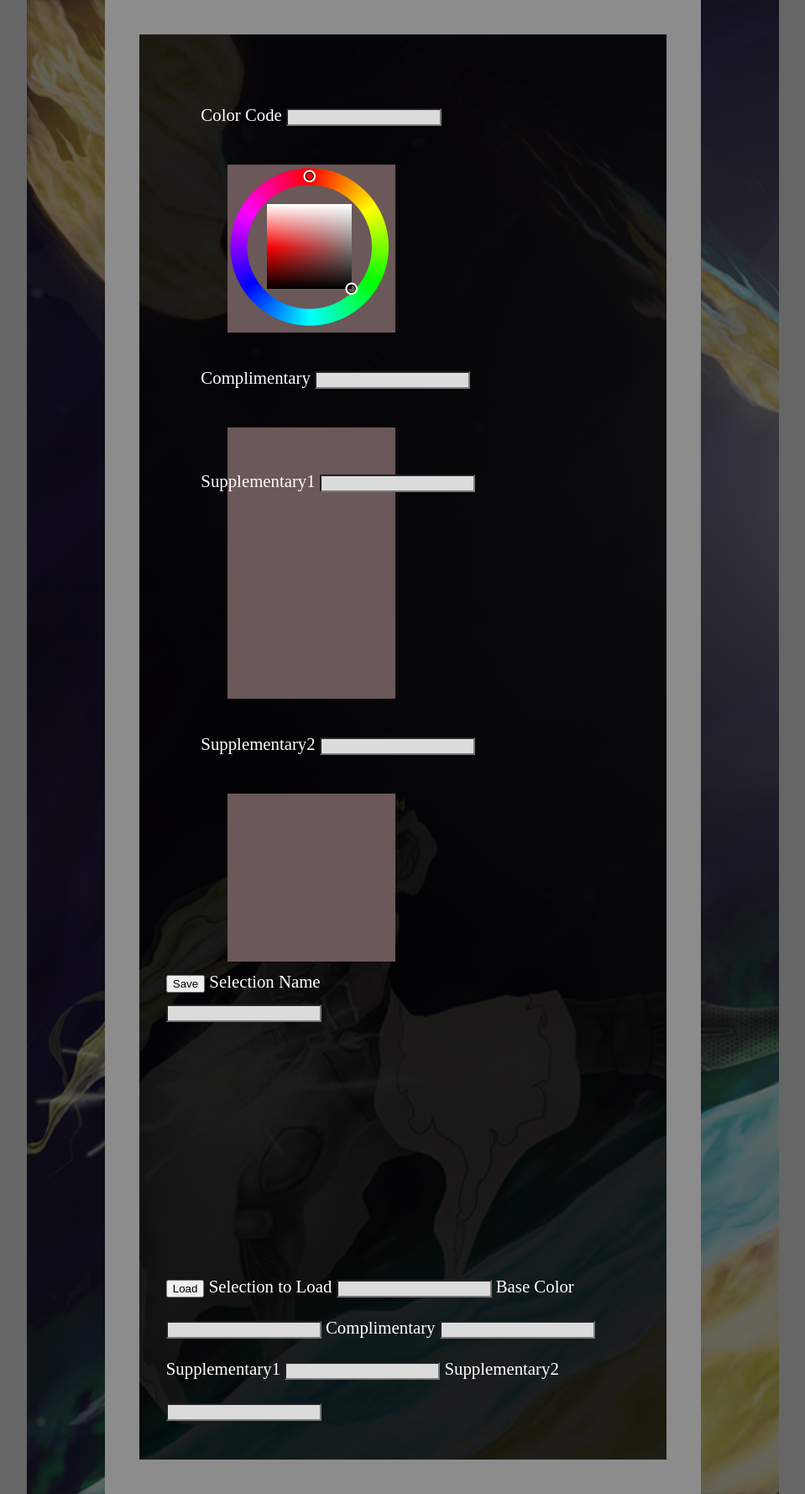
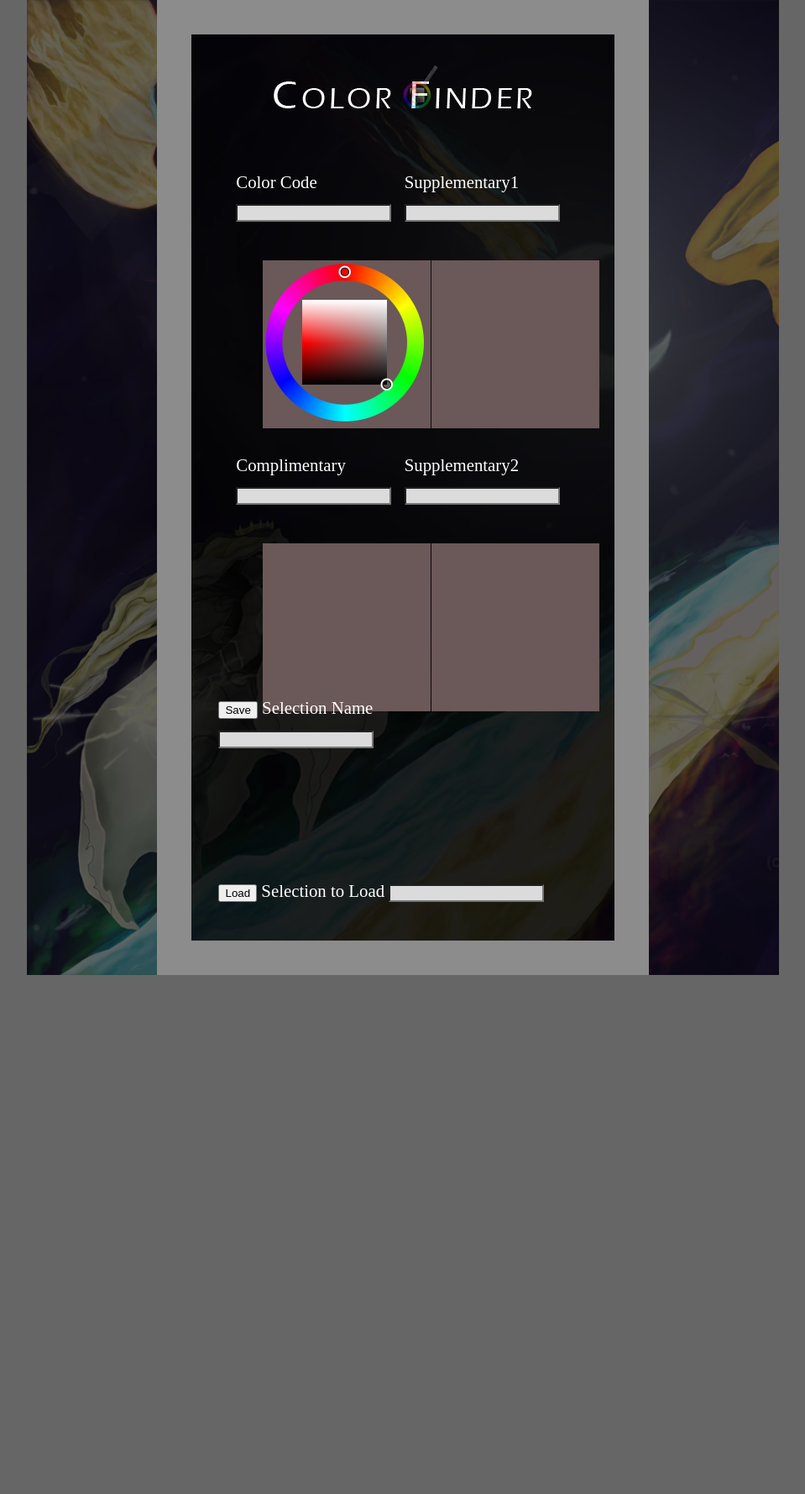
Before and after one commit to Lightsyde/web-app, a PHP site: page / in a window 1280 px wide. Shown: the whole page at 84% size, without its empty margins (160-1119 px from the left). After the commit the page ends 1161 px from the top, so only its background shows below. Run offline with PHP 8.4, Linux system fonts and the light colour scheme; some libraries are stand-ins or nearby versions.

Commit message:
added title image

```diff
--- a/color-finder/css/general.css
+++ b/color-finder/css/general.css
@@ -5,7 +5,7 @@ html{
 }
 
 body {
-
+	margin: 0 auto;
 	font-family:"Eras Medium ITC";
 	font-size:1.3em;
 	color:#FFFFFF;
@@ -14,26 +14,43 @@ body {
 
 	background-size:cover;
 	max-width: 70%;
-	min-height: 1100px;
-	margin: 0 auto;
+	min-height: 900px;
+
 }
 
 #cover {
 	background-color: rgba(0,0,0,0.6);
 }
 
+
 #divtotal {
 	/*position: relative;*/
+	margin: 0 auto;
+
 	border: 2em solid #8c8c8c;
 	padding: 32px;
-	width: 63%;
-	margin: 0 auto;
-	min-height: 1000px;
+	width: 49%;
+
+	min-height: 900px;
 	background-color: rgba(0,0,0, 0.7);
 	z-index:1000;
 
 
+
+
 }
+/*form {
+	max-width: 60em;
+}*/
+
+#title {
+	margin: 0 auto;
+	background: transparent url('../images/title.png') no-repeat top center;
+	height: 70px;
+	width: 400px;
+}
+
+
 .colorbox {
 	background-color: #6b5858;
 	border:2em solid d9cccc;
@@ -45,10 +62,12 @@ body {
 }
 
 .contain {
-	width: 17em;
+	margin: 2em auto;
+	width: 35%;
 	height: 17em;
 
-	margin: 2em;
+
+	padding:1em;
 	display: inline-block;
 	z-index:5000;
 
@@ -57,7 +76,7 @@ body {
 .save-load {
 	margin-top: 210px;
 	width: 17em;
-	height: 17em;
+	height: 10em;
 	display: block;
 }
 
--- a/color-finder/index.php
+++ b/color-finder/index.php
@@ -135,15 +135,20 @@ if ($_SERVER['REQUEST_METHOD'] == 'POST') {
 	</head>
 
 	<body>
+
 		<div id="cover">
 
 
+
 			<div id="divtotal">
+
 				<form method="post" action="index.php">
 
 					<input type="hidden" value="saving" name="saving">
 
+					<div id="title">
 
+					</div>
 					<div class="contain">
 						<label for="color">Color Code</label>
 						<input type="text" id="color" name="color" value="<?php if(isset($results)) {echo $results['color'];}?>">
@@ -172,7 +177,7 @@ if ($_SERVER['REQUEST_METHOD'] == 'POST') {
 
 
 
-			 <div>
+
 						<!--<div>
 
 						</div> -->
@@ -191,7 +196,7 @@ if ($_SERVER['REQUEST_METHOD'] == 'POST') {
 
 						</div>
 
-				</div>
+
 				</form>
 
 				<form method="post" action="index.php">
@@ -207,18 +212,6 @@ if ($_SERVER['REQUEST_METHOD'] == 'POST') {
 					<label for="load">Selection to Load</label>
 					<input type="text" id="load" name="load">
 
-
-					<label for="getcolor">Base Color</label>
-					<input type="text" id="getcolor" name="getcolor" value="<?php if(isset($results)) {echo $results['color'];}?>">
-
-					<label for="getcomp">Complimentary</label>
-					<input type="text" id="getcomp" name="getcomp" value="<?php if(isset($results)) {echo $results['complimentary'];}?>">
-
-					<label for="getsup">Supplementary1</label>
-					<input type="text" id="getsup" name="getsup" value="<?php if(isset($results)) {echo $results['supplementary1'];}?>">
-
-					<label for="getsup2">Supplementary2</label>
-					<input type="text" id="getsup2" name="getsup2" value="<?php if(isset($results)) {echo $results['supplementary2'];}?>">
 
 
 					</div>
```
Also changed, not shown: color-finder/images/title.png (added). Lines whose indentation alone changed are shown as unchanged.
